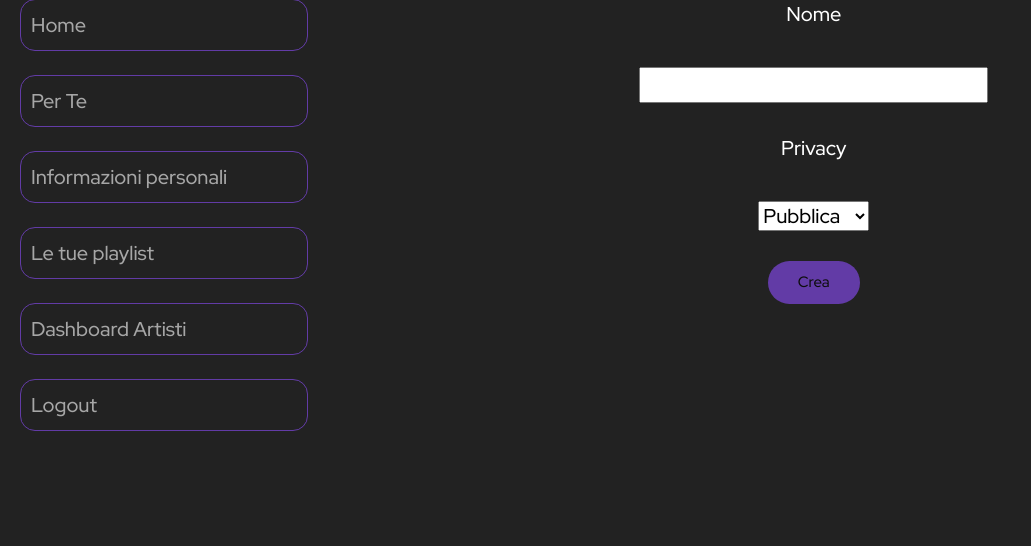
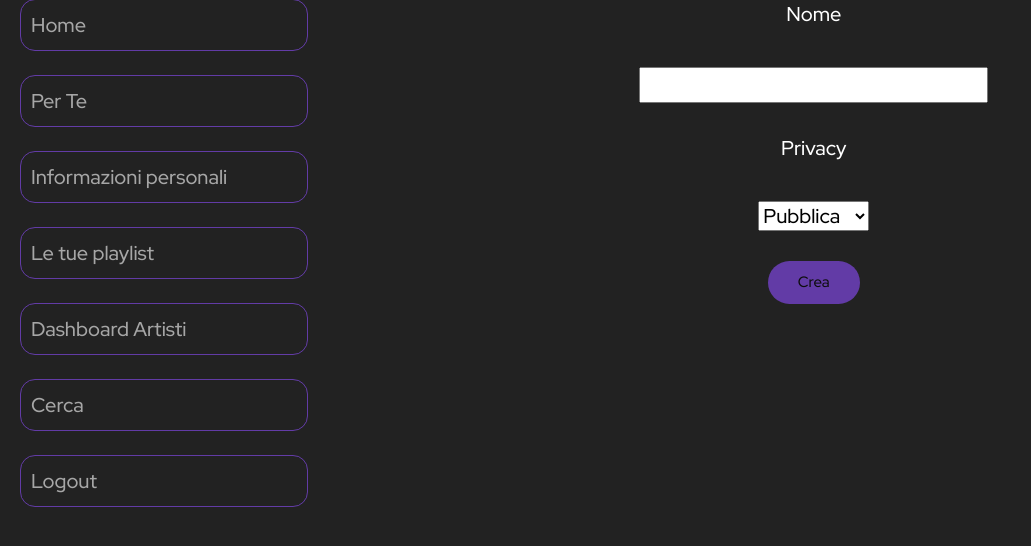
Before and after one commit to JeremyFamengo/ProgettoBD, a Flask app: page /creaplaylist in a window 1280 px wide. Shown: the part 131-677 px from the top of the page, without its empty margins (0-1031 px from the left). Run offline with Flask 2, Linux system fonts and the light colour scheme; the visitor is signed in with stand-in values (Sample User, id 1); some libraries are stand-ins or nearby versions.

Commit message:
small change

```diff
--- a/templates/creaplaylist.html
+++ b/templates/creaplaylist.html
@@ -17,6 +17,8 @@
     <a href="/playlist" class="hidden-link"><p class="left-content-entry">Le tue playlist</p></a>
     <br>
     <a href="/artist" class="hidden-link"><p class="left-content-entry">Dashboard Artisti</p></a>
+    <br>
+    <a href="/search" class="hidden-link"><p class="left-content-entry">Cerca</p></a>
     <br>
     <a href="/logout" class="hidden-link"><p class="left-content-entry">Logout</p></a>
     <br>
```
